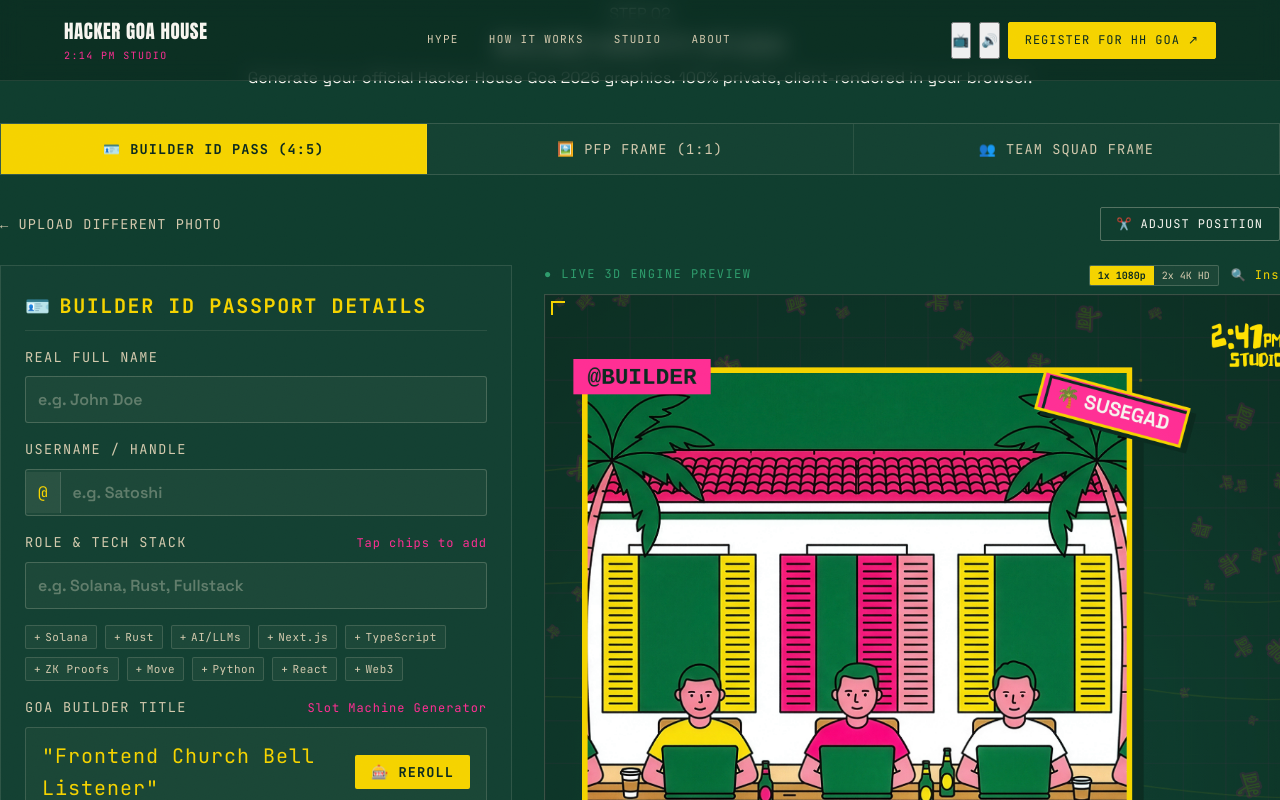
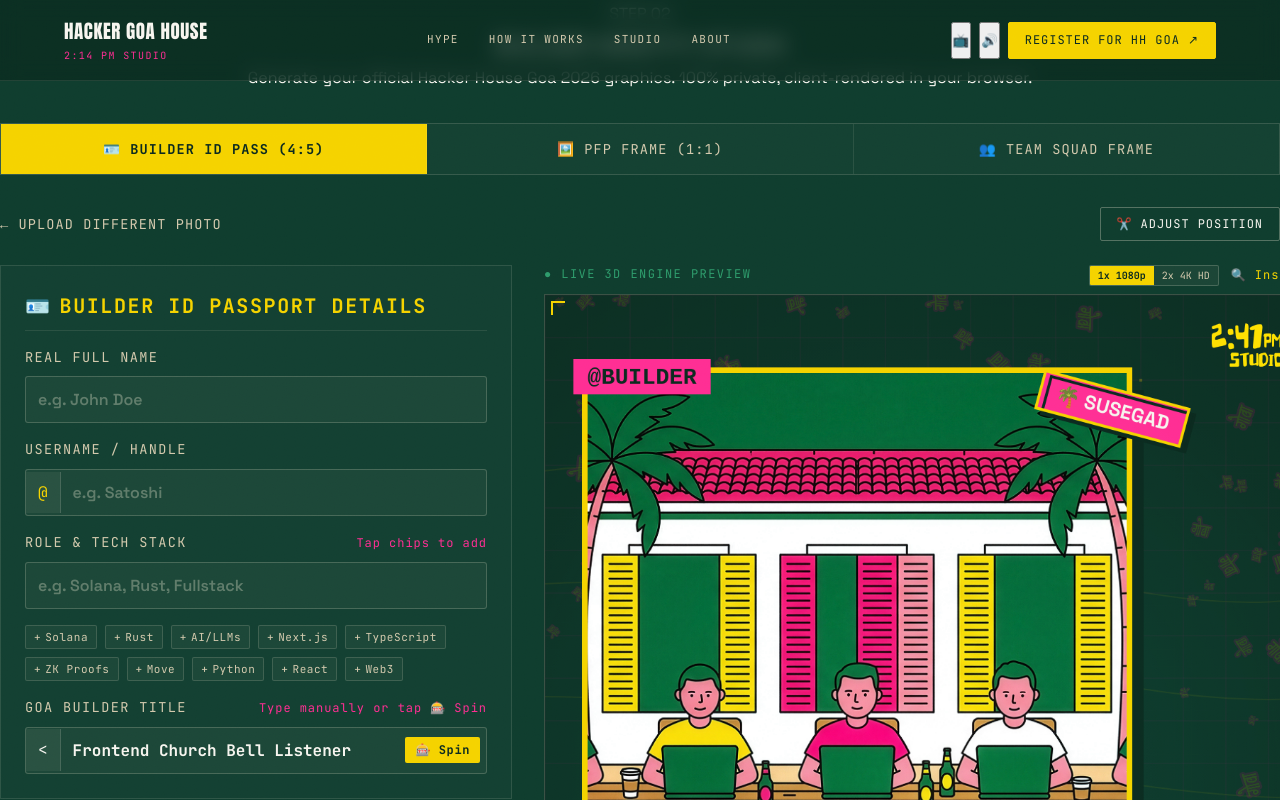
Before and after one commit to AnkitKhatkar5112/HH-Goa-Id-card-generator, a Next.js app: page / in a window 1280 px wide. Both pictures are taken after a click on the button "💻 Hacker Squad". Shown: the part 2943-3743 px from the top of the page. Built offline with nearby package versions, Linux system fonts and the light colour scheme; no server answers.

Commit message:
feat(form): make Goa Builder Title manually editable with inline slot machine spin button

```diff
--- a/app/components/IdCardForm.tsx
+++ b/app/components/IdCardForm.tsx
@@ -207,26 +207,42 @@
             </div>
           </div>
 
-          {/* Slot Machine Title Generator */}
+          {/* Editable Builder Title + Slot Machine Reroll Button */}
           <div className="id-form__group" style={{ marginTop: "var(--space-4)" }}>
             <div className="label-with-hint">
-              <label className="id-form__label">Goa Builder Title</label>
-              <span className="id-form__hint">Slot Machine Generator</span>
+              <label className="id-form__label" htmlFor="builder-title-input">
+                Goa Builder Title
+              </label>
+              <span className="id-form__hint">Type manually or tap 🎰 Spin</span>
             </div>
 
-            <div className={`builder-title-display ${isRolling ? "builder-title-display--rolling" : ""}`}>
-              <span className="builder-title-text">
-                &quot;{builderTitle || "..."}&quot;
-              </span>
+            <div className="input-wrap title-input-wrap">
+              <span className="input-prefix" style={{ color: "var(--pink-hot)" }}>&lt;</span>
+              <input
+                id="builder-title-input"
+                className={`id-form__input ${isRolling ? "title-input--rolling" : ""}`}
+                style={{
+                  paddingRight: "100px",
+                  color: "var(--pink-hot)",
+                  fontFamily: "var(--font-mono)",
+                  fontWeight: "bold",
+                }}
+                type="text"
+                placeholder="e.g. Low-Latency Palm Shader"
+                value={builderTitle}
+                onChange={(e) => setBuilderTitle(e.target.value)}
+                maxLength={35}
+                autoComplete="off"
+              />
               <button
-                className={`builder-title-reroll ${isRolling ? "spin-anim" : ""}`}
+                type="button"
+                className={`btn-reroll-inline ${isRolling ? "spin-anim" : ""}`}
                 onClick={handleReroll}
                 disabled={isRolling}
-                title="Roll new title"
-                aria-label="Generate new builder title"
-                type="button"
+                title="Spin random title"
+                aria-label="Spin random builder title"
               >
-                🎰 Reroll
+                🎰 Spin
               </button>
             </div>
           </div>
--- a/app/globals.css
+++ b/app/globals.css
@@ -2061,6 +2061,45 @@
   font-weight: bold;
 }
 
+/* Inline Title Slot Reroll Button */
+.title-input-wrap {
+  position: relative;
+}
+.btn-reroll-inline {
+  position: absolute;
+  right: 6px;
+  top: 50%;
+  transform: translateY(-50%);
+  font-family: var(--font-mono);
+  font-size: var(--text-xs);
+  font-weight: bold;
+  letter-spacing: 0.05em;
+  padding: 5px 10px;
+  background: var(--yellow-primary);
+  color: var(--ink-dark);
+  border: none;
+  border-radius: 2px;
+  cursor: pointer;
+  display: flex;
+  align-items: center;
+  gap: 4px;
+  transition: all 0.2s var(--ease-cinematic);
+  z-index: 2;
+}
+.btn-reroll-inline:hover {
+  background: var(--pink-hot);
+  color: #fff;
+  transform: translateY(-50%) scale(1.03);
+}
+.btn-reroll-inline:disabled {
+  opacity: 0.7;
+  cursor: not-allowed;
+}
+.title-input--rolling {
+  border-color: var(--pink-hot) !important;
+  box-shadow: 0 0 10px rgba(255, 46, 147, 0.4);
+}
+
 /* Feature 3: Card Theme Presets & Photo Mirror */
 .theme-grid {
   display: grid;
--- a/radar_logs.json
+++ b/radar_logs.json
@@ -1,4 +1,13 @@
 [
+  {
+    "id": "0cf1d8bf-1a03-4bae-b603-7097d613d12c",
+    "time": "9:08 PM",
+    "timestamp": 1786635495258,
+    "user": "@avimore088",
+    "action": "generated Builder ID",
+    "badge": "🪪 ID",
+    "title": "Low-Latency Susegad Engineer"
+  },
   {
     "id": "72fadf9b-d38d-41c3-885a-fe32902a3600",
     "time": "7:49 PM",
@@ -439,14 +448,5 @@
     "action": "triggered vibe pad",
     "badge": "🔊 VIBE",
     "title": "🌙 2:47 AM Night"
-  },
-  {
-    "id": "d5f55e03-2b78-4e00-814e-1d01cffd268e",
-    "time": "4:24 PM",
-    "timestamp": 1786618486885,
-    "user": "@visitor",
-    "action": "triggered vibe pad",
-    "badge": "🔊 VIBE",
-    "title": "🥥 Coconut Hack"
   }
 ]
```
